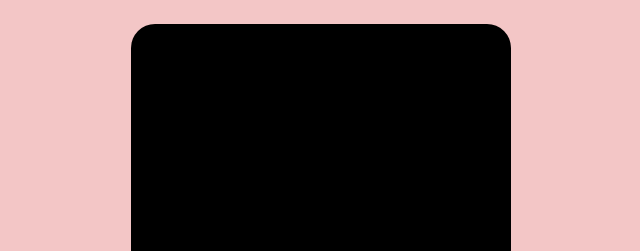
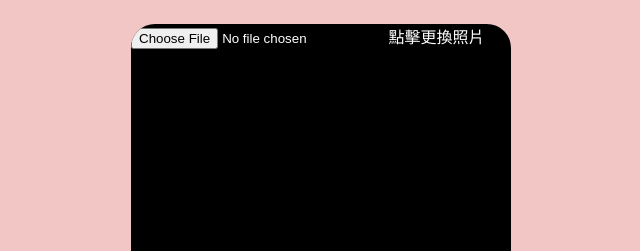
Before and after one commit to jason530512-collab/2026, a plain HTML site: page index.html in a window 1280 px wide. Shown: the top 251 px of the page, without its empty margins (319-959 px from the left). Drawn offline with Linux system fonts and the light colour scheme.

Commit message:
Add photo upload area to index.html

```diff
--- a/index.html
+++ b/index.html
@@ -87,7 +87,10 @@ body {
 <body>
 
 <div class="calendar">
-  <div class="photo"></div>
+  <div class="photo" id="photoArea">
+  <input type="file" id="photoInput" accept="image/*">
+  <span class="photoHint">點擊更換照片</span>
+</div>
 
   <div class="year" id="yearText"></div>
 
```
